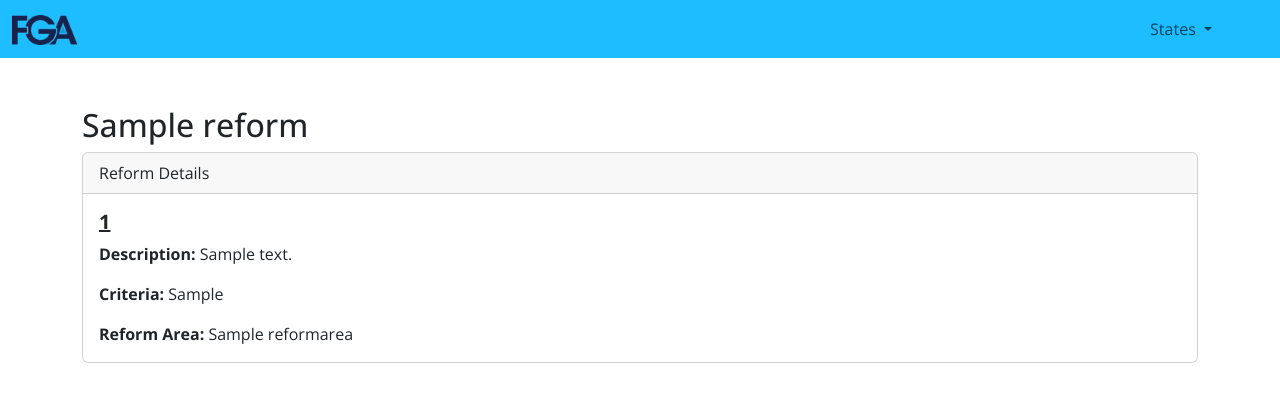
After one commit to jacobfiler/stoplightapp, a Django app: page /reform_detail/1/ in a window 1280 px wide. The commit adds this page. Shown: the top 402 px of the page. Run offline with Django 5.2, Linux system fonts and the light colour scheme; a user stored in the database is signed in; tables that the repository leaves empty hold one stand-in row (values such as "Sample post"); some libraries are stand-ins or nearby versions.

Commit message:
added reform views and header

```diff
--- a/static/css/styles.css
+++ b/static/css/styles.css
@@ -5,3 +5,8 @@ body {
 .red { background-color: #D12123 !important; }
 .yellow { background-color: #F9C213 !important}
 .green { background-color: #9DBF2B !important}
+
+.navbar {
+    background-color: #1EBDFF;
+    color: white;
+ }
--- a/stoplight/settings.py
+++ b/stoplight/settings.py
@@ -100,6 +100,7 @@ TEMPLATES = [
                 'django.template.context_processors.request',
                 'django.contrib.auth.context_processors.auth',
                 'django.contrib.messages.context_processors.messages',
+                'stoplight_app.context_processors.states_processor',
             ],
         },
     },
--- a/stoplight/urls.py
+++ b/stoplight/urls.py
@@ -22,10 +22,7 @@ urlpatterns = [
     path('admin/', admin.site.urls),
     path('', views.home, name='home'),
     path('states/<str:state_name>/', views.StateReforms, name='state_reforms'),
-    path('api/reforms/', views.reform_list),
-    path('api/reform_status/<int:pk>/', views.reform_status_detail),
-    path('api/reform_area/', views.reform_area_list),
-    path('api/states/', views.state_list),
+    path('reform_detail/<str:slcid>/', views.reform_detail, name='reform_detail'),
     path('oauth2/', include('django_auth_adfs.urls')),
 
 
--- /dev/null
+++ b/stoplight_app/context_processors.py
@@ -0,0 +1,5 @@
+from .models import State
+
+def states_processor(request):
+    states = State.objects.all()
+    return {'states': states}
--- a/stoplight_app/views.py
+++ b/stoplight_app/views.py
@@ -32,80 +32,10 @@ def StateReforms(request, state_name):
     }
     return render(request, 'stoplight_app/state_reforms.html', context)
 
-
-@api_view(['GET', 'POST'])
-def reform_list(request):
-    if request.method == 'GET':
-        reforms = Reform.objects.all()
-        serializer = ReformSerializer(reforms, many=True)
-        return Response(serializer.data)
-
-    elif request.method == 'POST':
-        serializer = ReformSerializer(data=request.data)
-        if serializer.is_valid():
-            serializer.save()
-            return Response(serializer.data, status=status.HTTP_201_CREATED)
-        return Response(serializer.errors, status=status.HTTP_400_BAD_REQUEST)
-
-@api_view(['GET', 'PUT'])
-def reform_status_detail(request, pk):
-    try:
-        reform_status = ReformStatus.objects.get(pk=pk)
-    except ReformStatus.DoesNotExist:
-        return Response(status=status.HTTP_404_NOT_FOUND)
-
-    if request.method == 'GET':
-        serializer = ReformStatusSerializer(reform_status)
-        return Response(serializer.data)
-
-    elif request.method == 'PUT':
-        serializer = ReformStatusSerializer(reform_status, data=request.data)
-        if serializer.is_valid():
-            serializer.save()
-            return Response(serializer.data)
-        return Response(serializer.errors, status=status.HTTP_400_BAD_REQUEST)
-
-@api_view(['GET', 'POST', 'PUT'])
-def reform_status_detail(request, pk=None):
-    if request.method == 'GET':
-        try:
-            reform_status = ReformStatus.objects.get(pk=pk)
-            serializer = ReformStatusSerializer(reform_status)
-            return Response(serializer.data)
-        except ReformStatus.DoesNotExist:
-            return Response(status=status.HTTP_404_NOT_FOUND)
-
-    elif request.method in ['POST', 'PUT']:
-        data = request.data
-        if pk:
-            try:
-                reform_status = ReformStatus.objects.get(pk=pk)
-                serializer = ReformStatusSerializer(reform_status, data=data)
-            except ReformStatus.DoesNotExist:
-                return Response(status=status.HTTP_404_NOT_FOUND)
-        else:
-            serializer = ReformStatusSerializer(data=data)
-
-        if serializer.is_valid():
-            serializer.save()
-            return Response(serializer.data, status=status.HTTP_201_CREATED if request.method == 'POST' else status.HTTP_200_OK)
-        return Response(serializer.errors, status=status.HTTP_400_BAD_REQUEST)
-
-
-
-@api_view(['GET'])
-def reform_area_list(request, pk):
-    try:
-        reform_area = ReformArea.objects.get(pk=pk)
-    except ReformArea.DoesNotExist:
-        return Response(status=status.HTTP_404_NOT_FOUND)
-
-    if request.method == 'GET':
-        serializer = ReformAreaSerializer(reform_area)
-        return Response(serializer.data)
-
-@api_view(['GET'])
-def state_list(request):
-    states = State.objects.all()
-    serializer = StateSerializer(states, many=True)
-    return Response(serializer.data)
+@login_required
+def reform_detail(request, slcid):
+    reform = get_object_or_404(Reform, slcid=slcid)
+    context = {
+        'reform': reform,
+    }
+    return render(request, 'stoplight_app/reform_detail.html', context)
--- a/templates/base.html
+++ b/templates/base.html
@@ -38,13 +38,39 @@
 
 
   </head>
+  <body>
+    <header >
+      <nav class="navbar navbar-expand-lg navbar-light">
+        <div class="container-fluid">
+          <!-- Logo on the left -->
+          <a class="navbar-brand" href="{% url 'home' %}">
+            <img src="{% static 'img/FGA-Simple-Logo-172x80.png' %}" alt="Logo" style="height: 30px;">
+          </a>
 
-  <body>
-    <header>
-      <!-- Site-wide navigation here -->
+          <!-- Toggler for mobile view -->
+          <button class="navbar-toggler" type="button" data-bs-toggle="collapse" data-bs-target="#navbarNavDropdown" aria-controls="navbarNavDropdown" aria-expanded="false" aria-label="Toggle navigation">
+            <span class="navbar-toggler-icon"></span>
+          </button>
+
+          <!-- Navbar items -->
+          <div class="collapse navbar-collapse justify-content-end" id="navbarNavDropdown">
+            <ul class="navbar-nav">
+              <li class="nav-item dropdown" style="padding-right: 3em;">
+                <a class="nav-link dropdown-toggle" href="#" id="navbarDropdownMenuLink" role="button" data-bs-toggle="dropdown" aria-expanded="false">
+                  States
+                </a>
+                <ul class="dropdown-menu" aria-labelledby="navbarDropdownMenuLink">
+                  {% for state in states %}
+                  <li><a class="dropdown-item" href="{% url 'state_reforms' state.name %}">{{ state.name }}</a></li>
+                  {% endfor %}
+                </ul>
+              </li>
+            </ul>
+          </div>
+        </div>
+      </nav>
     </header>
-
-    <main class="container">{% block content %}{% endblock %}</main>
+    <main class="container py-4">{% block content %}{% endblock %}</main>
 
     <footer>
       <!-- Site-wide footer here -->
--- a/templates/stoplight_app/home.html
+++ b/templates/stoplight_app/home.html
@@ -27,7 +27,7 @@
     <tbody>
         {% for reform in reforms %}
         <tr class="status-{{ reform.status }}">
-            <td>{{ reform.slcid }}</td>
+            <td><a href="{% url 'reform_detail' slcid=reform.slcid %}">{{ reform.slcid }}</a></td>
             <td>{{ reform.name }}</td>
             <td>{{ reform.reform_area.name }}</td> <!-- Updated for clarity -->
             <td>{{ reform.description | truncatewords:20 }}</td> <!-- Consider truncation for length -->
--- /dev/null
+++ b/templates/stoplight_app/reform_detail.html
@@ -0,0 +1,24 @@
+{% extends 'base.html' %}
+
+{% block title %}Reform Details{% endblock %}
+
+{% block content %}
+<div class="mt-4">
+    <div class="row">
+        <h2>{{ reform.name }}</h2>
+        <div class="col-md-12">
+            <div class="card">
+                <div class="card-header">
+                    Reform Details
+                </div>
+                <div class="card-body">
+                    <h5 class="card-title text-decoration-underline"><strong>{{ reform.slcid }}</strong></h5>
+                    <p class="card-text"><strong>Description:</strong> {{ reform.description|default:"No Description Provided" }}</p>
+                    <p class="card-text"><strong>Criteria:</strong> {{ reform.criteria|default:"No Criteria Provided" }}</p>
+                    <p class="card-text"><strong>Reform Area:</strong> {{ reform.reform_area.name }}</p>
+                </div>
+            </div>
+        </div>
+    </div>
+</div>
+{% endblock %}
```
Also changed, not shown: stoplight_app/urls.py (+1 -7 lines), templates/stoplight_app/reform_confirm_delete.html (deleted, +0 -13 lines), templates/stoplight_app/reform_form.html (deleted, +0 -12 lines), static/img/FGA-Simple-Logo-172x80.png (added).
